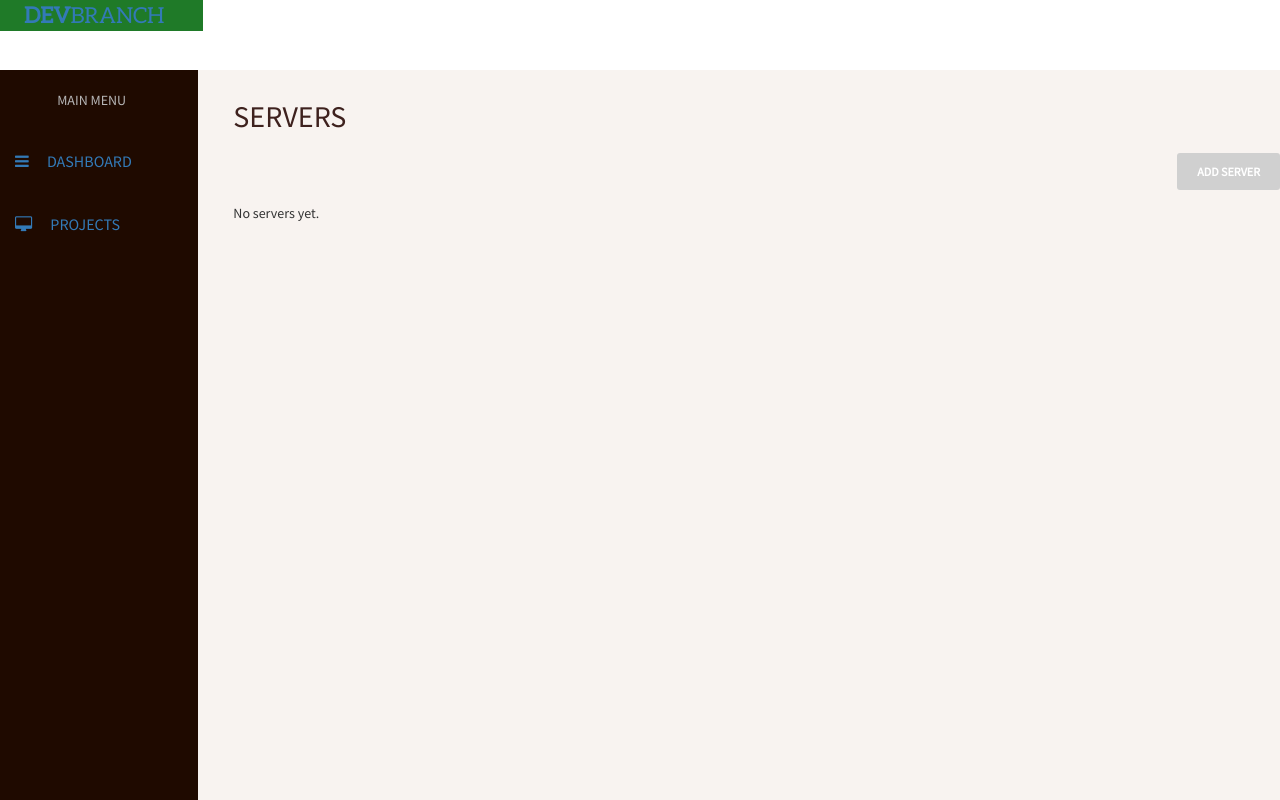
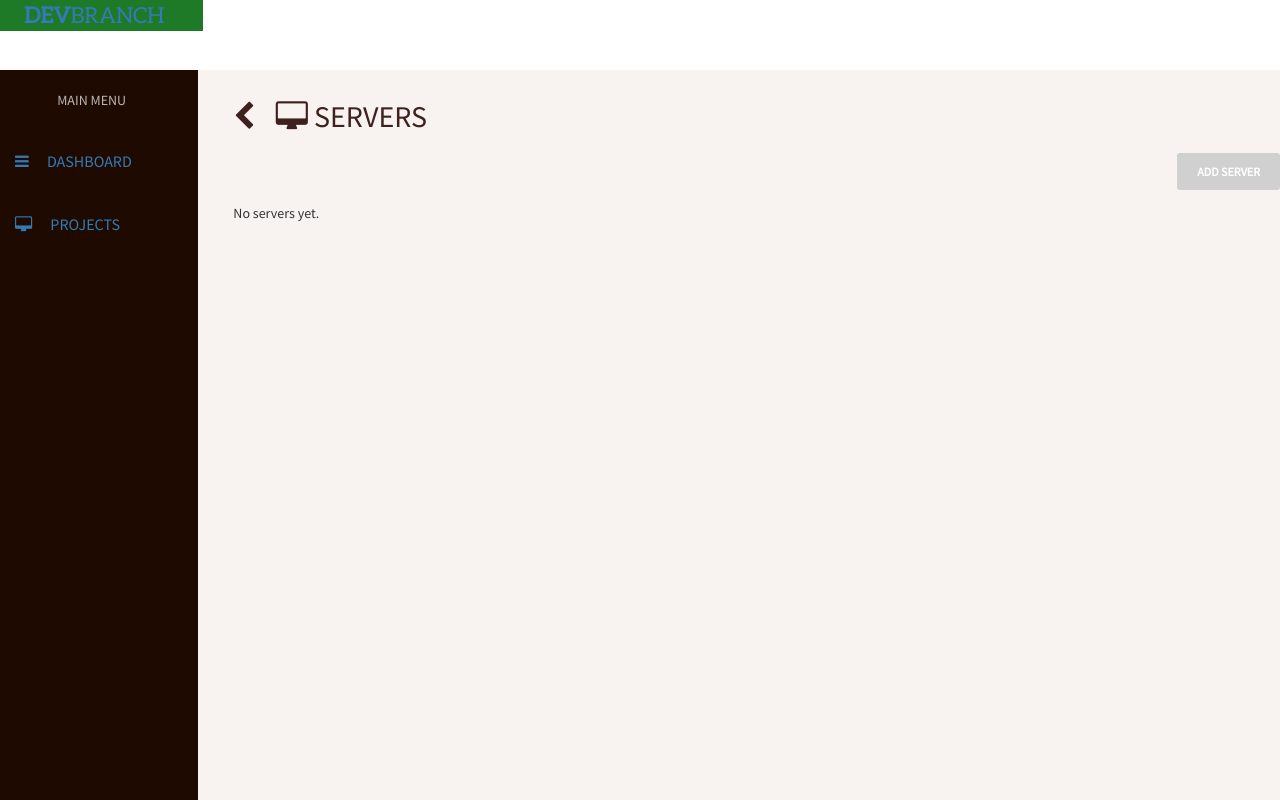
Before and after one commit to codedbyjay/django-branches, a Django app: page /branches/servers/ in a window 1280 px wide. Run offline with Django 3.2, Linux system fonts and the light colour scheme; data that the repository does not hold is empty; parts of the project's set-up code (start-up, migrations or seed data) failed here and were passed over; some libraries are stand-ins or nearby versions.

Commit message:
Committing these to be edited later

```diff
--- a/branches/templates/branches/server_detail.html
+++ b/branches/templates/branches/server_detail.html
@@ -10,8 +10,9 @@
 
 {% block content %}
     <div class="page-actions">
-        <a href="{% url 'branches:server-edit' pk=server.pk %}" class="pull-right"><button class="btn btn-normal">Edit</button></a>
-        <a href="{% url 'branches:server-delete' pk=server.pk %}" class="pull-right"><button class="btn btn-normal">Delete</button></a>
+        <a href="{% url 'branches:server-edit' pk=server.pk %}" class="pull-right"><button class="btn btn-normal btn-circle"><i class="fa fa-pencil"></i></button></a>
+        <a href="{% url 'branches:server-delete' pk=server.pk %}" class="pull-right"><button class="btn btn-normal btn-circle"><i class="fa fa-trash"></i></button></a>
+        <a href="{% url 'branches:new-project' pk=server.pk %}" class="pull-right"><button class="btn btn-success"><i class="fa fa-briefcase"></i>&nbsp;Add project</button></a>
     </div>
 
 {% for project in server.projects.all %}
--- a/branches/templates/branches/server_list.html
+++ b/branches/templates/branches/server_list.html
@@ -1,12 +1,18 @@
 {% extends "branches/dashboard.html" %}
 {% load server_tags %}
 
-{% block page_title %}Servers{% endblock page_title %}
+{% block page_title %}
+<a href="{% url 'dashboard' username=username %}" class="back-link">
+    <i class="fa fa-chevron-left"></i>
+</a>
+
+<i class="fa fa-desktop"></i>
+Servers{% endblock page_title %}
 
 {% block content %}
 
 <div class="page-actions">
-	<a href="{% url 'branches:new-server' %}" class="pull-right"><button class="btn btn-normal">Add server</button></a>
+	<a href="{% url 'branches:new-server' username=username %}" class="pull-right"><button class="btn btn-normal">Add server</button></a>
 </div>
 
 {% for server in object_list %}
```
